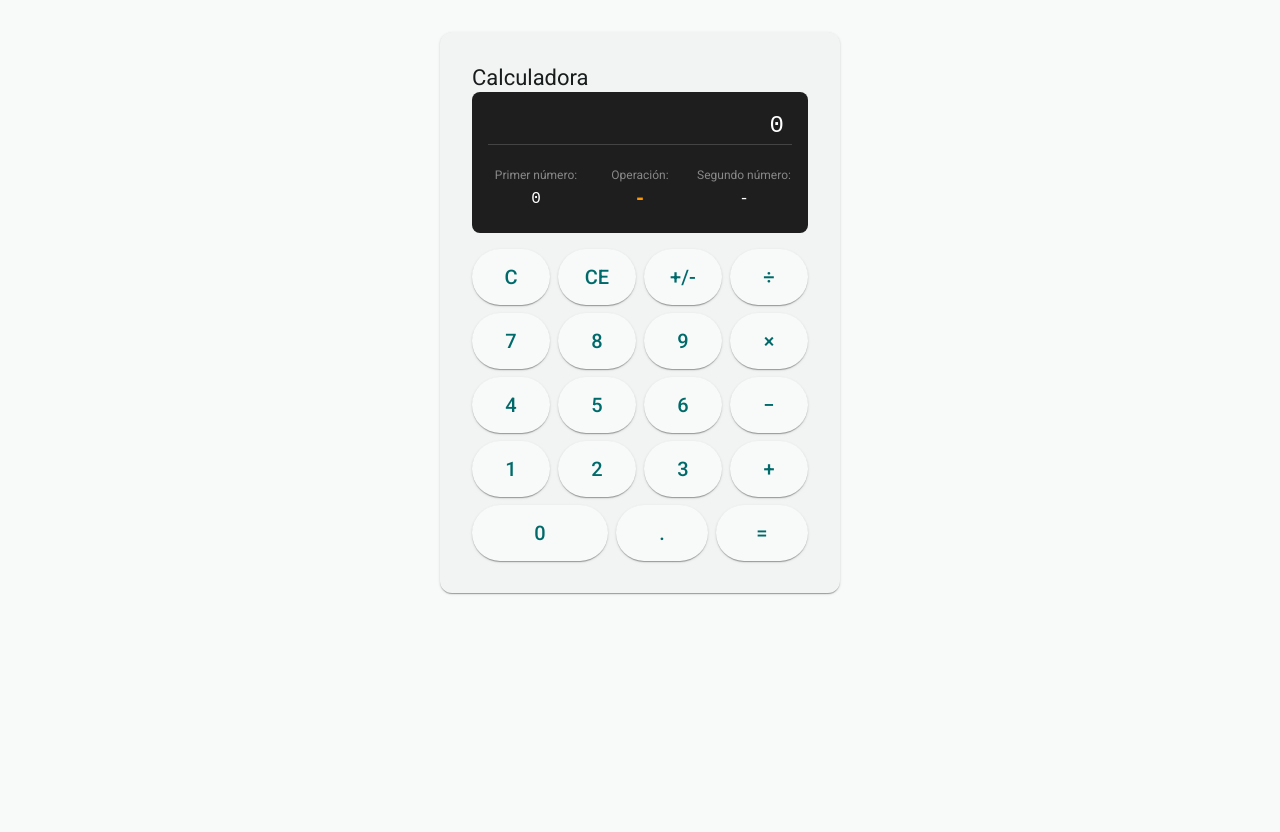
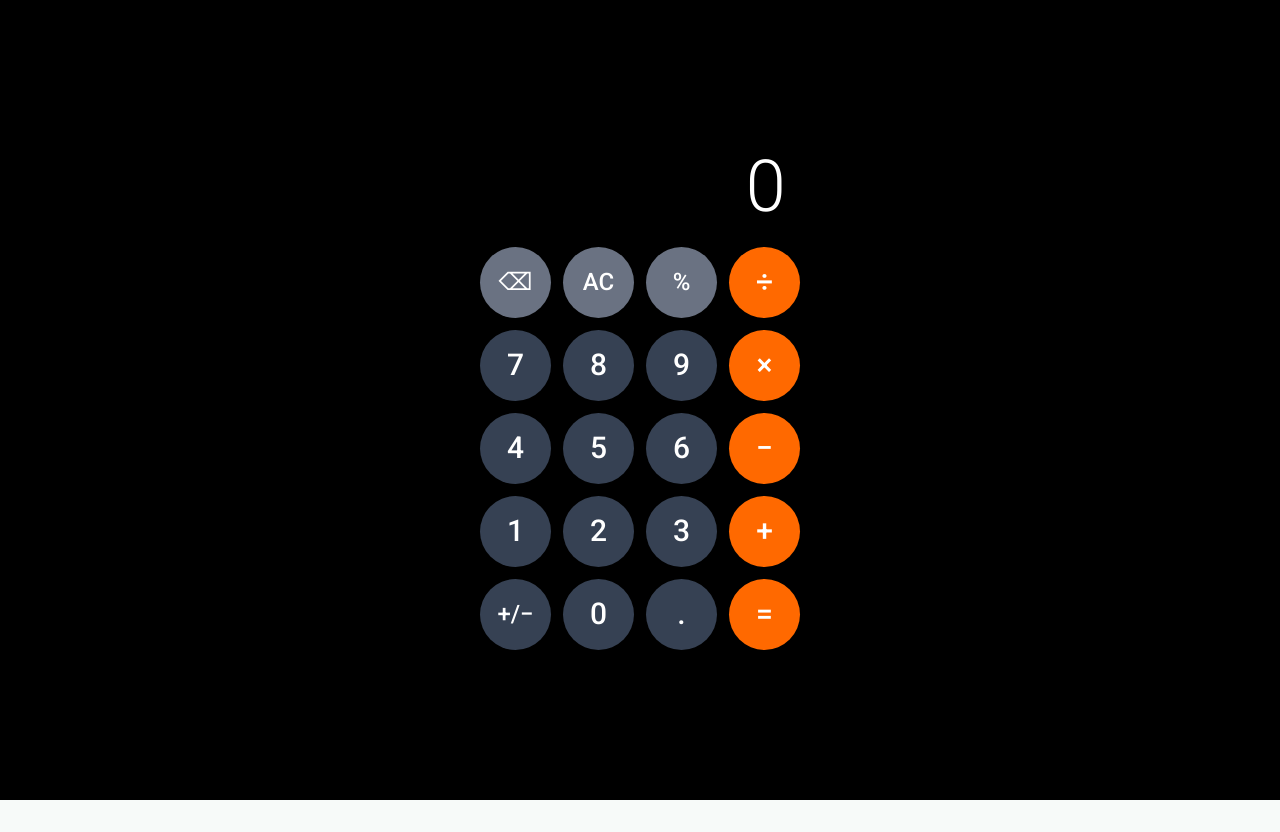
Before and after one commit to MOSQUEDACORDOVA/calculator-frontend-ng, an Angular app: page /calculator in a window 1280 px wide. After the commit the page ends 800 px from the top, so only its background shows below. Built offline with nearby package versions, Linux system fonts and the light colour scheme.

Commit message:
initials

```diff
--- a/src/app/calculator/calculator.html
+++ b/src/app/calculator/calculator.html
@@ -1,168 +1,167 @@
-<mat-card class="calculator" role="application" aria-label="Calculadora">
-  <mat-card-header>
-    <mat-card-title>Calculadora</mat-card-title>
-  </mat-card-header>
-
-  <mat-card-content>
-    <!-- Display Section -->
-    <section class="display" aria-live="polite" aria-atomic="true">
-      <div class="expression" aria-label="Expresión actual">
-        {{ displayExpression() }}
-      </div>
-
-      <div class="breakdown">
-        <div class="number-display">
-          <span class="label">Primer número:</span>
-          <span class="value">{{ firstNumber() || '0' }}</span>
-        </div>
-
-        <div class="operation-display">
-          <span class="label">Operación:</span>
-          <span class="value">{{ operation() || '-' }}</span>
-        </div>
-
-        <div class="number-display">
-          <span class="label">Segundo número:</span>
-          <span class="value">{{ operation() ? (secondNumber() || '0') : '-' }}</span>
+<div class="min-h-screen bg-black flex items-center justify-center p-4">
+  <div class="w-full max-w-xs" role="application" aria-label="Calculadora">
+    <!-- Display -->
+    <div class="text-right px-4 pb-4" aria-live="polite" aria-atomic="true">
+      <div class="text-white text-7xl font-light tracking-tight min-h-20">
+        @if (hasResult()) {
+          {{ firstNumber() }}
+        } @else {
+          {{ firstNumber() || '0' }}{{ operationSymbol() }}{{ operation() ? secondNumber() : '' }}
+        }
       </div>
     </div>
 
-      @if (hasResult() || (firstNumber() && secondNumber() && operation())) {
-        <div class="result" aria-label="Resultado">
-          <span class="label">Resultado:</span>
-          <span class="value result-value">{{ result() }}</span>
-        </div>
-      }
-    </section>
-
-    <!-- Keypad Section -->
-    <section class="keypad" role="group" aria-label="Teclado de la calculadora">
-      <div class="keypad-row">
+    <!-- Keypad -->
+    <div class="grid grid-cols-4 gap-3" role="group" aria-label="Teclado">
+      <!-- Row 1 -->
       <button
-          mat-raised-button
-          color="warn"
+        (click)="backspace()"
+        class="aspect-square rounded-full bg-gray-500 text-white text-2xl font-medium flex items-center justify-center hover:bg-gray-400 active:bg-gray-300 transition-colors"
+        aria-label="Borrar dígito"
+      >
+        ⌫
+      </button>
+      <button
         (click)="clear()"
+        class="aspect-square rounded-full bg-gray-500 text-white text-2xl font-medium flex items-center justify-center hover:bg-gray-400 active:bg-gray-300 transition-colors"
         aria-label="Limpiar todo"
       >
-          C
+        AC
       </button>
       <button
-          mat-raised-button
-          (click)="clearEntry()"
-          aria-label="Borrar entrada"
+        (click)="onPercentClick()"
+        class="aspect-square rounded-full bg-gray-500 text-white text-2xl font-medium flex items-center justify-center hover:bg-gray-400 active:bg-gray-300 transition-colors"
+        aria-label="Porcentaje"
       >
-          CE
+        %
       </button>
       <button
-          mat-raised-button
-          (click)="toggleSign()"
-          aria-label="Cambiar signo"
-        >
-          +/-
-        </button>
-        <button
-          mat-raised-button
-          color="accent"
         (click)="onOperationClick('/')"
-          [class.active]="operation() === '/'"
+        class="aspect-square rounded-full bg-orange-500 text-white text-3xl font-medium flex items-center justify-center hover:bg-orange-400 active:bg-orange-300 transition-colors"
         aria-label="Dividir"
-          aria-pressed="{{ operation() === '/' }}"
       >
         ÷
       </button>
-      </div>
 
-      <div class="keypad-row">
-        <button mat-raised-button (click)="onNumberClick('7')" aria-label="7">
+      <!-- Row 2 -->
+      <button
+        (click)="onNumberClick('7')"
+        class="aspect-square rounded-full bg-gray-700 text-white text-3xl font-medium flex items-center justify-center hover:bg-gray-600 active:bg-gray-500 transition-colors"
+        aria-label="7"
+      >
         7
       </button>
-        <button mat-raised-button (click)="onNumberClick('8')" aria-label="8">
+      <button
+        (click)="onNumberClick('8')"
+        class="aspect-square rounded-full bg-gray-700 text-white text-3xl font-medium flex items-center justify-center hover:bg-gray-600 active:bg-gray-500 transition-colors"
+        aria-label="8"
+      >
         8
       </button>
-        <button mat-raised-button (click)="onNumberClick('9')" aria-label="9">
+      <button
+        (click)="onNumberClick('9')"
+        class="aspect-square rounded-full bg-gray-700 text-white text-3xl font-medium flex items-center justify-center hover:bg-gray-600 active:bg-gray-500 transition-colors"
+        aria-label="9"
+      >
         9
       </button>
       <button
-          mat-raised-button
-          color="accent"
         (click)="onOperationClick('*')"
-          [class.active]="operation() === '*'"
+        class="aspect-square rounded-full bg-orange-500 text-white text-3xl font-medium flex items-center justify-center hover:bg-orange-400 active:bg-orange-300 transition-colors"
         aria-label="Multiplicar"
-          aria-pressed="{{ operation() === '*' }}"
       >
         ×
       </button>
-      </div>
 
-      <div class="keypad-row">
-        <button mat-raised-button (click)="onNumberClick('4')" aria-label="4">
+      <!-- Row 3 -->
+      <button
+        (click)="onNumberClick('4')"
+        class="aspect-square rounded-full bg-gray-700 text-white text-3xl font-medium flex items-center justify-center hover:bg-gray-600 active:bg-gray-500 transition-colors"
+        aria-label="4"
+      >
         4
       </button>
-        <button mat-raised-button (click)="onNumberClick('5')" aria-label="5">
+      <button
+        (click)="onNumberClick('5')"
+        class="aspect-square rounded-full bg-gray-700 text-white text-3xl font-medium flex items-center justify-center hover:bg-gray-600 active:bg-gray-500 transition-colors"
+        aria-label="5"
+      >
         5
       </button>
-        <button mat-raised-button (click)="onNumberClick('6')" aria-label="6">
+      <button
+        (click)="onNumberClick('6')"
+        class="aspect-square rounded-full bg-gray-700 text-white text-3xl font-medium flex items-center justify-center hover:bg-gray-600 active:bg-gray-500 transition-colors"
+        aria-label="6"
+      >
         6
       </button>
       <button
-          mat-raised-button
-          color="accent"
         (click)="onOperationClick('-')"
-          [class.active]="operation() === '-'"
+        class="aspect-square rounded-full bg-orange-500 text-white text-3xl font-medium flex items-center justify-center hover:bg-orange-400 active:bg-orange-300 transition-colors"
         aria-label="Restar"
-          aria-pressed="{{ operation() === '-' }}"
       >
         −
       </button>
-      </div>
 
-      <div class="keypad-row">
-        <button mat-raised-button (click)="onNumberClick('1')" aria-label="1">
+      <!-- Row 4 -->
+      <button
+        (click)="onNumberClick('1')"
+        class="aspect-square rounded-full bg-gray-700 text-white text-3xl font-medium flex items-center justify-center hover:bg-gray-600 active:bg-gray-500 transition-colors"
+        aria-label="1"
+      >
         1
       </button>
-        <button mat-raised-button (click)="onNumberClick('2')" aria-label="2">
+      <button
+        (click)="onNumberClick('2')"
+        class="aspect-square rounded-full bg-gray-700 text-white text-3xl font-medium flex items-center justify-center hover:bg-gray-600 active:bg-gray-500 transition-colors"
+        aria-label="2"
+      >
         2
       </button>
-        <button mat-raised-button (click)="onNumberClick('3')" aria-label="3">
+      <button
+        (click)="onNumberClick('3')"
+        class="aspect-square rounded-full bg-gray-700 text-white text-3xl font-medium flex items-center justify-center hover:bg-gray-600 active:bg-gray-500 transition-colors"
+        aria-label="3"
+      >
         3
       </button>
       <button
-          mat-raised-button
-          color="accent"
         (click)="onOperationClick('+')"
-          [class.active]="operation() === '+'"
+        class="aspect-square rounded-full bg-orange-500 text-white text-3xl font-medium flex items-center justify-center hover:bg-orange-400 active:bg-orange-300 transition-colors"
         aria-label="Sumar"
-          aria-pressed="{{ operation() === '+' }}"
       >
         +
       </button>
-      </div>
 
-      <div class="keypad-row">
+      <!-- Row 5 -->
       <button
-          mat-raised-button
-          class="zero-btn"
+        (click)="toggleSign()"
+        class="aspect-square rounded-full bg-gray-700 text-white text-2xl font-medium flex items-center justify-center hover:bg-gray-600 active:bg-gray-500 transition-colors"
+        aria-label="Cambiar signo"
+      >
+        +/−
+      </button>
+      <button
         (click)="onNumberClick('0')"
+        class="aspect-square rounded-full bg-gray-700 text-white text-3xl font-medium flex items-center justify-center hover:bg-gray-600 active:bg-gray-500 transition-colors"
         aria-label="0"
       >
         0
       </button>
       <button
-          mat-raised-button
         (click)="onDecimalClick()"
+        class="aspect-square rounded-full bg-gray-700 text-white text-3xl font-medium flex items-center justify-center hover:bg-gray-600 active:bg-gray-500 transition-colors"
         aria-label="Punto decimal"
       >
         .
       </button>
       <button
-          mat-raised-button
-          color="primary"
         (click)="calculate()"
+        class="aspect-square rounded-full bg-orange-500 text-white text-3xl font-medium flex items-center justify-center hover:bg-orange-400 active:bg-orange-300 transition-colors"
         aria-label="Calcular resultado"
       >
         =
       </button>
     </div>
-    </section>
-  </mat-card-content>
-</mat-card>
+  </div>
+</div>
--- a/src/app/calculator/calculator.scss
+++ /dev/null
@@ -1,123 +0,0 @@
-.calculator {
-  max-width: 400px;
-  margin: 2rem auto;
-  padding: 1rem;
-}
-
-.display {
-  background-color: #1e1e1e;
-  color: #fff;
-  border-radius: 8px;
-  padding: 1rem;
-  margin-bottom: 1rem;
-  min-height: 120px;
-}
-
-.expression {
-  font-size: 1.5rem;
-  text-align: right;
-  padding: 0.5rem;
-  border-bottom: 1px solid #444;
-  margin-bottom: 0.75rem;
-  font-family: 'Roboto Mono', monospace;
-  min-height: 2rem;
-}
-
-.breakdown {
-  display: flex;
-  justify-content: space-between;
-  gap: 0.5rem;
-  padding: 0.5rem 0;
-  font-size: 0.85rem;
-}
-
-.number-display,
-.operation-display {
-  display: flex;
-  flex-direction: column;
-  align-items: center;
-  flex: 1;
-}
-
-.label {
-  color: #888;
-  font-size: 0.75rem;
-  margin-bottom: 0.25rem;
-}
-
-.value {
-  font-family: 'Roboto Mono', monospace;
-  font-size: 1rem;
-}
-
-.operation-display .value {
-  font-size: 1.25rem;
-  font-weight: bold;
-  color: #ff9800;
-}
-
-.result {
-  display: flex;
-  flex-direction: column;
-  align-items: flex-end;
-  margin-top: 0.75rem;
-  padding-top: 0.75rem;
-  border-top: 1px solid #444;
-}
-
-.result-value {
-  font-size: 2rem;
-  font-weight: bold;
-  color: #4caf50;
-}
-
-.keypad {
-  display: flex;
-  flex-direction: column;
-  gap: 0.5rem;
-}
-
-.keypad-row {
-  display: flex;
-  gap: 0.5rem;
-}
-
-.keypad-row button {
-  flex: 1;
-  min-height: 56px;
-  font-size: 1.25rem;
-  font-weight: 500;
-}
-
-.keypad-row .zero-btn {
-  flex: 2;
-}
-
-button.active {
-  box-shadow: inset 0 0 0 2px #fff;
-}
-
-// Responsive adjustments
-@media (max-width: 480px) {
-  .calculator {
-    margin: 1rem;
-    max-width: 100%;
-  }
-
-  .breakdown {
-    flex-direction: column;
-    gap: 0.25rem;
-  }
-
-  .number-display,
-  .operation-display {
-    flex-direction: row;
-    justify-content: space-between;
-    padding: 0.25rem 0;
-  }
-
-  .keypad-row button {
-    min-height: 48px;
-    font-size: 1rem;
-  }
-}
--- a/src/app/calculator/calculator.ts
+++ b/src/app/calculator/calculator.ts
@@ -1,14 +1,10 @@
 import { ChangeDetectionStrategy, Component, computed, signal } from '@angular/core';
-import { MatButtonModule } from '@angular/material/button';
-import { MatCardModule } from '@angular/material/card';
 
 type Operation = '+' | '-' | '*' | '/' | null;
 
 @Component({
   selector: 'app-calculator',
-  imports: [MatButtonModule, MatCardModule],
   templateUrl: './calculator.html',
-  styleUrl: './calculator.scss',
   changeDetection: ChangeDetectionStrategy.OnPush,
 })
 export class Calculator {
@@ -40,11 +36,15 @@ export class Calculator {
     }
   });
 
-  protected readonly displayExpression = computed(() => {
-    const first = this.firstNumber() || '0';
-    const op = this.operation() || '';
-    const second = this.operation() ? (this.secondNumber() || '0') : '';
-    return `${first} ${op} ${second}`.trim();
+  protected readonly operationSymbol = computed(() => {
+    const op = this.operation();
+    switch (op) {
+      case '+': return '+';
+      case '-': return '−';
+      case '*': return '×';
+      case '/': return '÷';
+      default: return '';
+    }
   });
 
   protected onNumberClick(num: string): void {
@@ -110,13 +110,17 @@ export class Calculator {
     this.hasResult.set(false);
   }
 
-  protected clearEntry(): void {
-    if (!this.operation()) {
-      this.firstNumber.set('');
-    } else if (!this.secondNumber()) {
+  protected backspace(): void {
+    if (this.hasResult()) {
+      return;
+    }
+
+    if (this.operation() && this.secondNumber()) {
+      this.secondNumber.update((current) => current.slice(0, -1));
+    } else if (this.operation() && !this.secondNumber()) {
       this.operation.set(null);
-    } else {
-      this.secondNumber.set('');
+    } else if (this.firstNumber()) {
+      this.firstNumber.update((current) => current.slice(0, -1));
     }
   }
 
@@ -135,4 +139,18 @@ export class Calculator {
       }
     }
   }
+
+  protected onPercentClick(): void {
+    if (!this.operation()) {
+      if (this.firstNumber()) {
+        const value = parseFloat(this.firstNumber()) / 100;
+        this.firstNumber.set(String(value));
+      }
+    } else {
+      if (this.secondNumber()) {
+        const value = parseFloat(this.secondNumber()) / 100;
+        this.secondNumber.set(String(value));
+      }
+    }
+  }
 }
```
Lines whose indentation alone changed are shown as unchanged.
